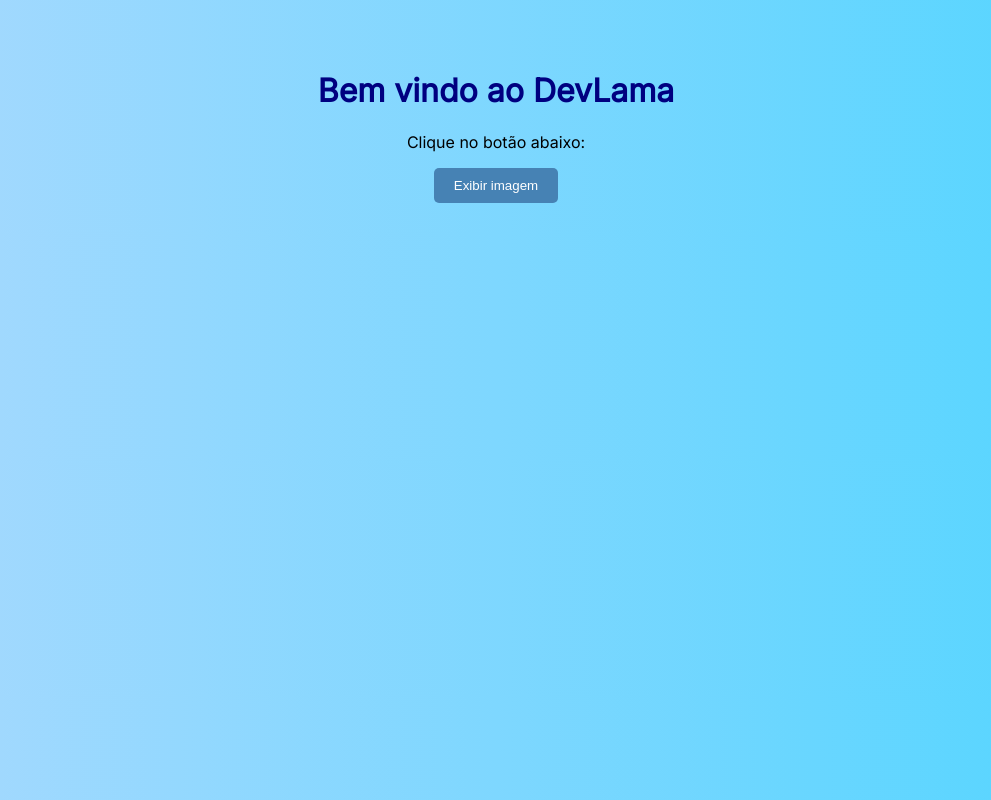
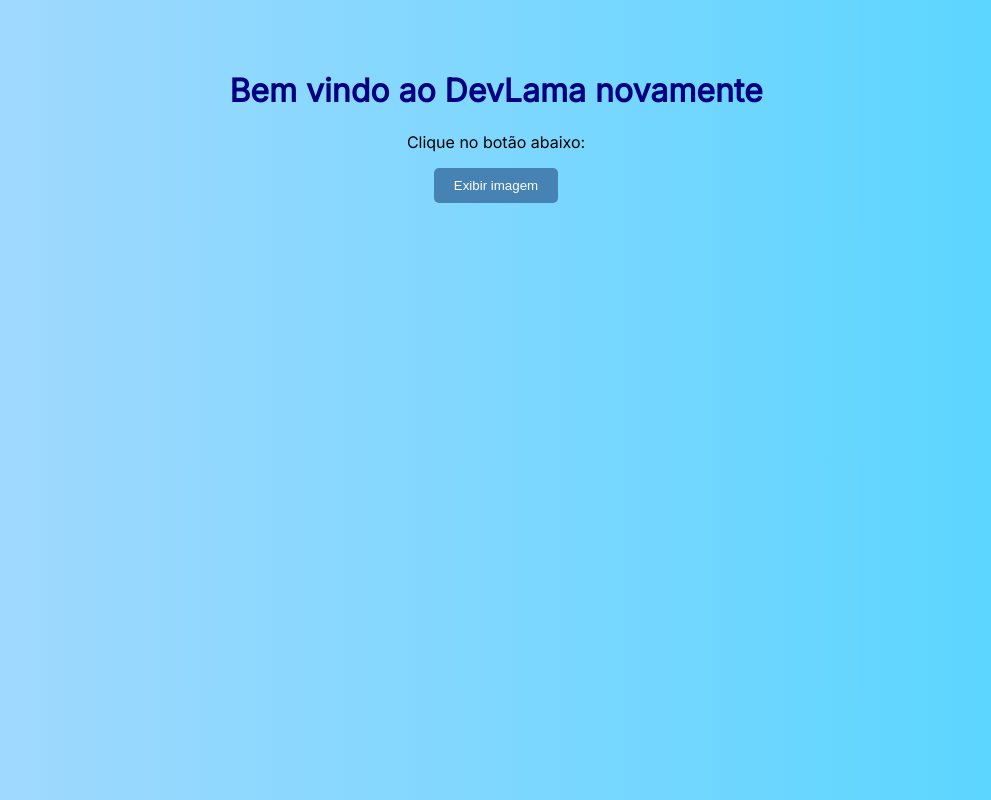
Before and after one commit to Lamartine1987/devlama, a plain HTML site: page index.html in a window 1280 px wide. Shown: the whole page, without its empty margins (144-1135 px from the left). Drawn offline with Linux system fonts and the light colour scheme.

Commit message:
segundo commit

```diff
--- a/index.html
+++ b/index.html
@@ -6,7 +6,7 @@
     <link rel="stylesheet" type="text/css" href="style.css">
   </head>
   <body>
-    <h1 id="title">Bem vindo ao DevLama</h1>
+    <h1 id="title">Bem vindo ao DevLama novamente</h1>
     <p>Clique no botão abaixo:</p>
     <button onclick="showImage()">Exibir imagem</button>
     <br><br>
```
